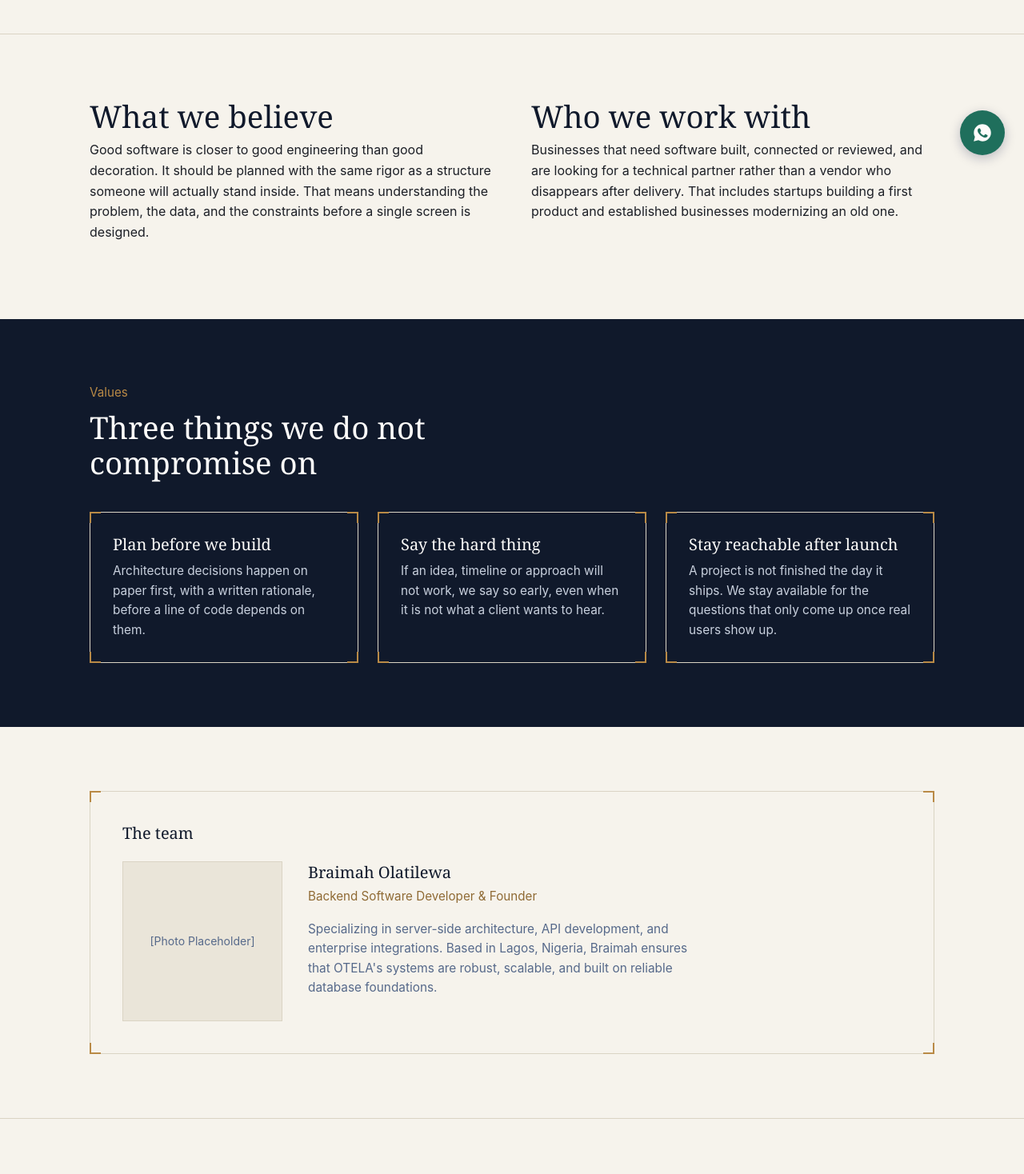
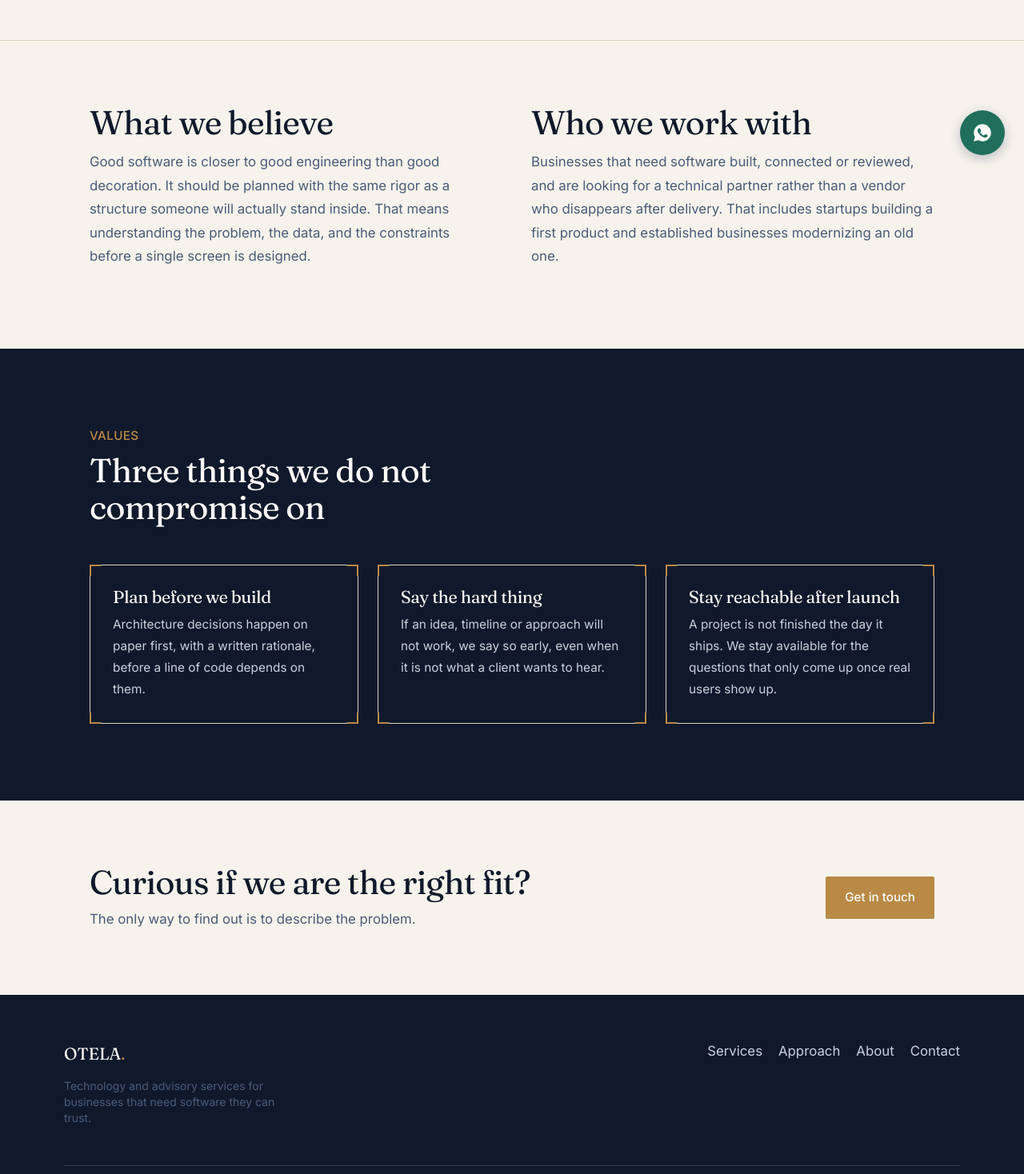
Before and after one commit to Brymarjr/otela-site, a Next.js app: page /about in a window 1280 px wide. Shown: the part 582-2050 px from the top of the page at 80% size. Built offline with nearby package versions, Linux system fonts and the light colour scheme.

Commit message:
style: elevate typography and remove placeholder team/case study blocks

```diff
--- a/app/about/page.tsx
+++ b/app/about/page.tsx
@@ -12,7 +12,7 @@ export default function About() {
     <>
       <section className="pb-6 pt-16 md:pt-24">
         <div className="max-w-[1120px] mx-auto px-8">
-          <p className="text-slate text-[0.95rem] mb-3.5">About</p>
+          <p className="text-slate text-[0.95rem] mb-3.5 tracking-wide uppercase font-medium">About</p>
           <h1 className="max-w-[16ch]">Named for the discipline behind good engineering</h1>
           <p className="text-[1.15rem] text-ink-soft max-w-[46ch]">
             OTELA Technology & Advisory exists for one reason: too much software gets built before anyone has properly thought it through. We slow that part down, then move fast on everything after.
@@ -23,13 +23,13 @@ export default function About() {
       <section className="py-16 md:py-20 border-t border-parchment-line">
         <div className="max-w-[1120px] mx-auto px-8 grid grid-cols-1 md:grid-cols-2 gap-12">
           <div>
-            <h2 className="mb-2">What we believe</h2>
+            <h2 className="mb-3">What we believe</h2>
             <p>
               Good software is closer to good engineering than good decoration. It should be planned with the same rigor as a structure someone will actually stand inside. That means understanding the problem, the data, and the constraints before a single screen is designed.
             </p>
           </div>
           <div>
-            <h2 className="mb-2">Who we work with</h2>
+            <h2 className="mb-3">Who we work with</h2>
             <p>
               Businesses that need software built, connected or reviewed, and are looking for a technical partner rather than a vendor who disappears after delivery. That includes startups building a first product and established businesses modernizing an old one.
             </p>
@@ -37,10 +37,10 @@ export default function About() {
         </div>
       </section>
 
-      <section className="bg-ink text-white py-16 md:py-20">
+      <section className="bg-ink text-white py-16 md:py-24">
         <div className="max-w-[1120px] mx-auto px-8">
-          <div className="max-w-[60ch] mb-10">
-            <p className="text-brass text-[0.95rem] mb-2">Values</p>
+          <div className="max-w-[60ch] mb-12">
+            <p className="text-brass text-[0.95rem] mb-2 tracking-wide uppercase font-medium">Values</p>
             <h2 className="text-white">Three things we do not compromise on</h2>
           </div>
 
@@ -70,26 +70,6 @@ export default function About() {
       </section>
 
       <section className="py-16 md:py-20">
-        <div className="max-w-[1120px] mx-auto px-8">
-          <BlueprintPanel className="p-8 md:p-10">
-            <h3 className="mb-6">The team</h3>
-            <div className="grid grid-cols-1 md:grid-cols-[200px_1fr] gap-8 items-start">
-              <div className="w-full aspect-square bg-[#EAE5D9] border border-parchment-line flex items-center justify-center text-slate text-sm">
-                [Photo Placeholder]
-              </div>
-              <div>
-                <h4 className="font-serif text-xl text-ink mb-1">Braimah Olatilewa</h4>
-                <p className="text-brass-dark text-[0.95rem] mb-4">Backend Software Developer & Founder</p>
-                <p className="text-slate text-[0.96rem] max-w-[50ch]">
-                  Specializing in server-side architecture, API development, and enterprise integrations. Based in Lagos, Nigeria, Braimah ensures that OTELA's systems are robust, scalable, and built on reliable database foundations.
-                </p>
-              </div>
-            </div>
-          </BlueprintPanel>
-        </div>
-      </section>
-
-      <section className="py-16 md:py-20 border-t border-parchment-line">
         <div className="max-w-[1120px] mx-auto px-8 flex flex-wrap justify-between items-center gap-6">
           <div>
             <h2 className="mb-2">Curious if we are the right fit?</h2>
--- a/app/approach/page.tsx
+++ b/app/approach/page.tsx
@@ -1,6 +1,5 @@
 import Link from "next/link";
 import type { Metadata } from "next";
-import BlueprintPanel from "../components/BlueprintPanel";
 
 export const metadata: Metadata = {
   title: "Approach — OTELA Technology & Advisory",
@@ -35,7 +34,7 @@ export default function Approach() {
     <>
       <section className="pb-6 pt-16 md:pt-24">
         <div className="max-w-[1120px] mx-auto px-8">
-          <p className="text-slate text-[0.95rem] mb-3.5">Approach</p>
+          <p className="text-slate text-[0.95rem] mb-3.5 tracking-wide uppercase font-medium">Approach</p>
           <h1 className="max-w-[18ch]">How we work, and why we work that way</h1>
           <p className="text-[1.15rem] text-ink-soft max-w-[46ch]">
             Most of what we build lives inside client systems that are not ours to show publicly. What we can show you is exactly how an engagement runs, so there are no surprises once one starts.
@@ -62,10 +61,10 @@ export default function Approach() {
         </div>
       </section>
 
-      <section className="bg-ink text-white py-16 md:py-20">
+      <section className="bg-ink text-white py-16 md:py-24">
         <div className="max-w-[1120px] mx-auto px-8">
           <div className="max-w-[60ch]">
-            <p className="text-brass-dark text-[0.95rem] mb-2">On confidentiality</p>
+            <p className="text-brass-dark text-[0.95rem] mb-2 tracking-wide uppercase font-medium">On confidentiality</p>
             <h2 className="text-white">Why you will not see a wall of client logos here</h2>
             <p className="text-[#C9D1DE] mb-0">
               A large share of consulting and advisory work, particularly around payments, banking and internal systems, is covered by confidentiality agreements. We treat that as the default rather than the exception. If a client is comfortable being named publicly, we will ask first, every time.
@@ -75,20 +74,6 @@ export default function Approach() {
       </section>
 
       <section className="py-16 md:py-20">
-        <div className="max-w-[1120px] mx-auto px-8">
-          <span className="inline-block text-[0.75rem] text-slate mb-2">
-            Placeholder section — populate once selected case studies are cleared for public sharing
-          </span>
-          <BlueprintPanel className="p-8 md:p-10">
-            <h3 className="mb-2.5">Selected work</h3>
-            <p className="mb-0">
-              This section is reserved for case studies once we have client sign off to share them publicly. It is built into the page structure so it can be turned on without redesigning the site.
-            </p>
-          </BlueprintPanel>
-        </div>
-      </section>
-
-      <section className="py-16 md:py-20 border-t border-parchment-line">
         <div className="max-w-[1120px] mx-auto px-8 flex flex-wrap justify-between items-center gap-6">
           <div>
             <h2 className="mb-2">Want to see if this fits how you work?</h2>
--- a/app/globals.css
+++ b/app/globals.css
@@ -1,6 +1,5 @@
+@import url('https://fonts.googleapis.com/css2?family=Fraunces:opsz,wght@9..144,300;9..144,400;9..144,500&family=Inter:wght@300;400;500&display=swap');
 @import "tailwindcss";
-
-@import url('https://fonts.googleapis.com/css2?family=Fraunces:opsz,wght@9..144,400;9..144,500;9..144,600&family=Inter:wght@400;500;600&display=swap');
 
 @theme {
   --color-ink: #10192B;
@@ -9,7 +8,7 @@
   --color-parchment-line: #DAD4C4;
   --color-brass: #B98A46;
   --color-brass-dark: #8F6A34;
-  --color-slate: #56698A;
+  --color-slate: #4A5B78;
   --color-charcoal: #1C1F26;
   --color-white: #FDFCFA;
 
@@ -23,34 +22,37 @@
     color: var(--color-charcoal);
     font-family: var(--font-sans);
     margin: 0;
-    line-height: 1.6;
-    font-size: 16px;
+    line-height: 1.75;
+    font-size: 1.05rem;
+    -webkit-font-smoothing: antialiased;
+    -moz-osx-font-smoothing: grayscale;
   }
 
   h1, h2, h3 {
     font-family: var(--font-serif);
     color: var(--color-ink);
-    font-weight: 500;
+    font-weight: 400;
+    letter-spacing: -0.02em;
     margin: 0 0 0.5em 0;
-    line-height: 1.15;
+    line-height: 1.1;
   }
 
   h1 {
-    font-size: clamp(2.4rem, 5vw, 4rem);
-    font-weight: 400;
+    font-size: clamp(2.5rem, 5vw, 4.2rem);
   }
 
   h2 {
-    font-size: clamp(1.7rem, 3vw, 2.4rem);
+    font-size: clamp(1.8rem, 3.5vw, 2.6rem);
   }
 
   h3 {
-    font-size: 1.25rem;
+    font-size: 1.35rem;
   }
 
   p {
-    margin: 0 0 1em 0;
-    max-width: 62ch;
+    margin: 0 0 1.2em 0;
+    max-width: 65ch;
+    color: var(--color-slate);
   }
 
   a {
```
